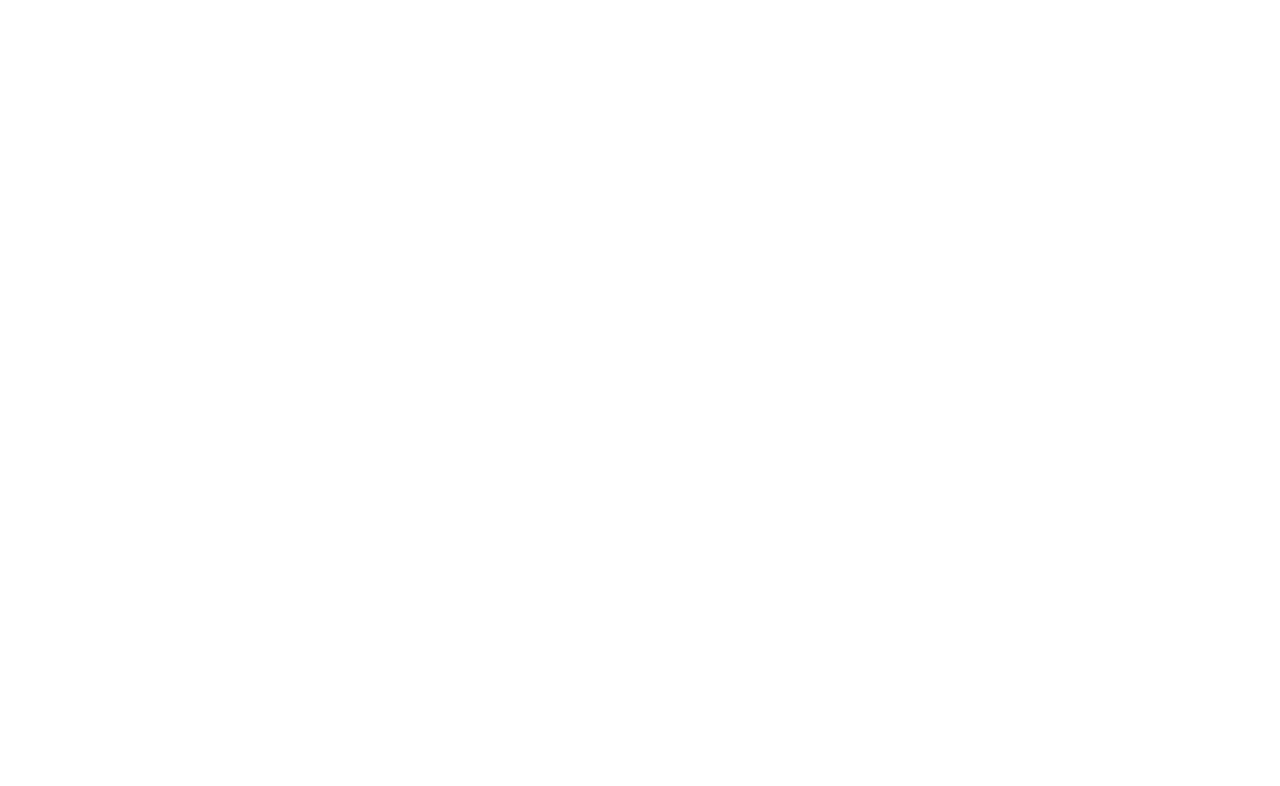
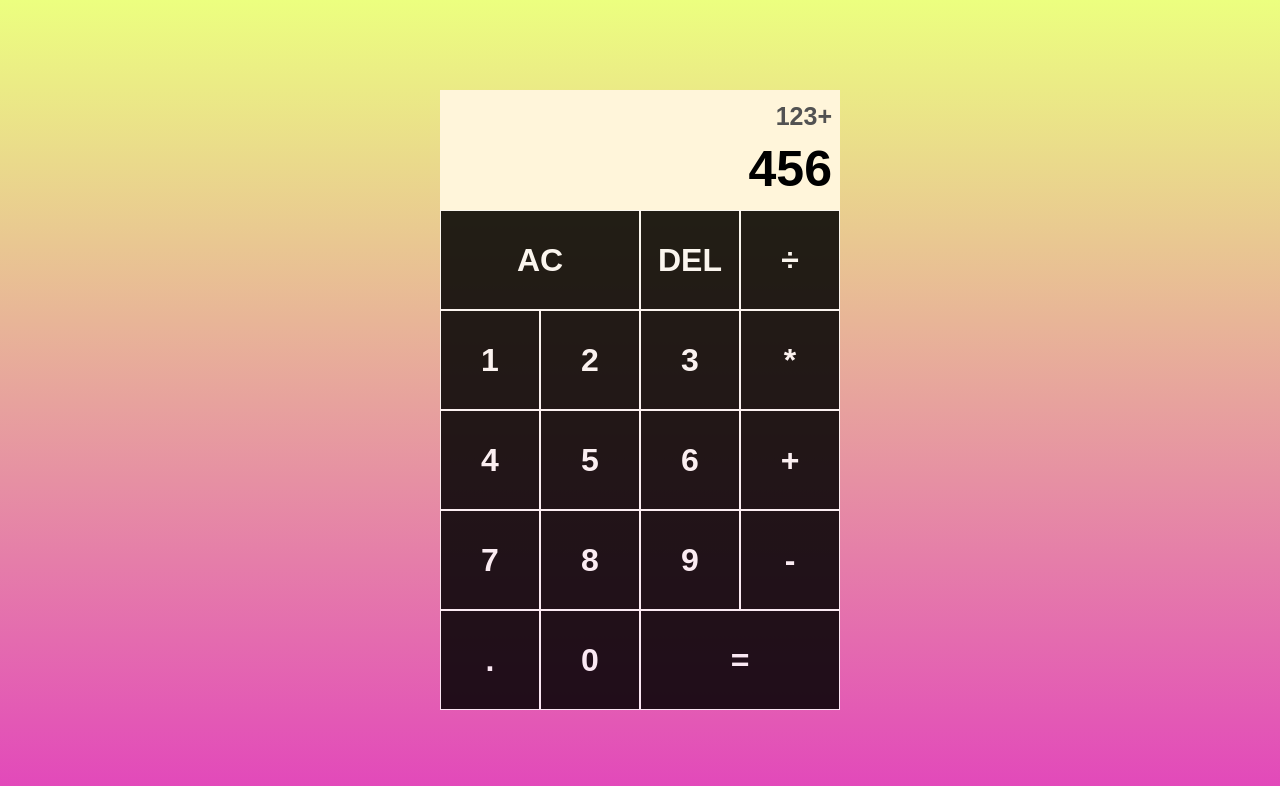
Before and after one commit to Leah-Harden/Simple-Calcuator, a plain HTML site: page index.html in a window 1280 px wide. Drawn offline with Linux system fonts and the light colour scheme.

Commit message:
add html and css. They are almost finished

```diff
--- a/css/style.css
+++ b/css/style.css
@@ -0,0 +1,57 @@
+*,
+*::before,
+*::after {
+  box-sizing: border-box;
+  font-family: Gotham Rounded, sans-serif;
+  font-weight: bold;
+}
+
+body {
+  padding: 0;
+  margin: 0;
+  background: linear-gradient(to top, #e246bb, #ecff7f);
+}
+
+.calculator-grid {
+  display: grid;
+  justify-content: center;
+  align-content: center;
+  min-height: 100vh;
+  grid-template-columns: repeat(4, 100px);
+  grid-template-rows: minmax(120px, auto) repeat(5, 100px);
+}
+
+.calculator-grid > button {
+  cursor: pointer;
+  font-size: 2rem;
+  border: 1px solid white;
+  color: white;
+  background-color: black;
+  opacity: 85%;
+}
+.calculator-grid > button:hover {
+  background-color: rgb(56, 55, 55);
+}
+.span-two {
+  grid-column: span 2;
+}
+.output {
+  grid-column: 1 /-1;
+  background-color: rgb(255, 245, 218);
+  color: black;
+  display: flex;
+  align-items: flex-end;
+  justify-content: space-around;
+  flex-direction: column;
+  padding: 2%;
+  word-wrap: break-word;
+  word-break: break-all;
+}
+.output .previous-number {
+  color: rgb(82, 82, 82);
+  font-size: 25px;
+}
+
+.output .current-number {
+  font-size: 50px;
+}
--- a/index.html
+++ b/index.html
@@ -6,12 +6,35 @@
     <meta http-equiv="X-UA-Compatible" content="IE=edge">
     <meta name="viewport" content="width=device-width, initial-scale=1.0">
     <title>Calculator</title>
-    <link href="css/style.css" rel="stylesheet" type="text/css">
-
+    <link href="css/style.css" rel="stylesheet">
+    <script src="script.js" defer></script>
 </head>
 
 <body>
-
+    <div class="calculator-grid">
+        <div class="output">
+            <div class="previous-number">123+</div>
+            <div class="current-number">456</div>
+        </div>
+        <button class="span-two">AC</button>
+        <button>DEL</button>
+        <button>÷</button>
+        <button>1</button>
+        <button>2</button>
+        <button>3</button>
+        <button>*</button>
+        <button>4</button>
+        <button>5</button>
+        <button>6</button>
+        <button>+</button>
+        <button>7</button>
+        <button>8</button>
+        <button>9</button>
+        <button>-</button>
+        <button>.</button>
+        <button>0</button>
+        <button class="span-two">=</button>
+    </div>
 </body>
 
 </html>
```
Also changed, not shown: script.js (added).
